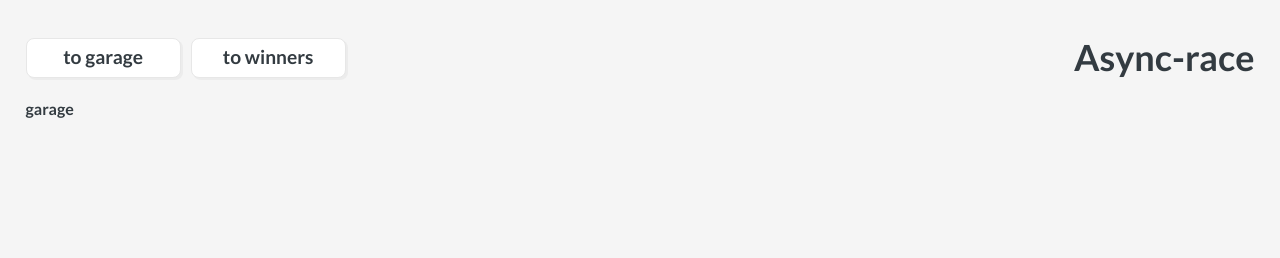
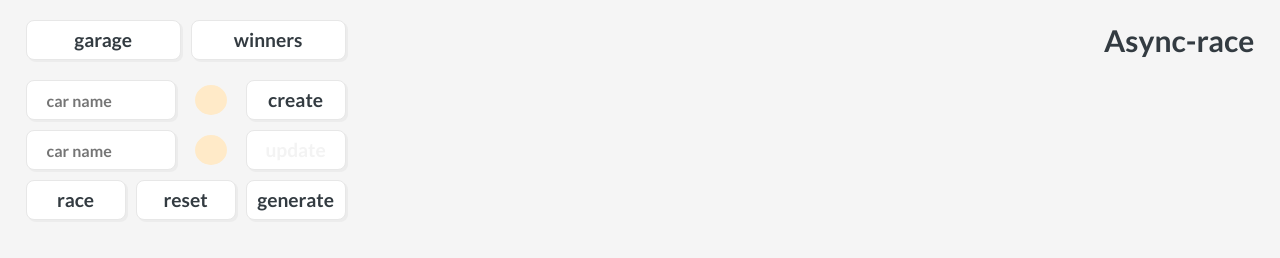
Before and after one commit to chervyakov-vladislav/async-race, a website built with webpack: page async-race/client/src/application/index.html in a window 1280 px wide. Built offline with nearby package versions, Linux system fonts and the light colour scheme.

Commit message:
feat: options layout

```diff
--- a/async-race/client/src/application/core/components/header/header.scss
+++ b/async-race/client/src/application/core/components/header/header.scss
@@ -1,6 +1,5 @@
 .header {
-  padding-top: 15px;
-  height: 100px;
+  height: 80px;
   display: flex;
   align-items: center;
 }
@@ -20,5 +19,5 @@
 }
 
 .header__logo {
-  font-size: 36px;
+  font-size: 30px;
 }
--- a/async-race/client/src/application/core/components/header/header.ts
+++ b/async-race/client/src/application/core/components/header/header.ts
@@ -30,13 +30,13 @@ export class Header extends DOMElement {
     this.garageButton = new ButtonElement(this.headerButtons.node, {
       tagName: 'button',
       classList: ['button'],
-      content: 'to garage',
+      content: 'garage',
     });
 
     this.winnersButton = new ButtonElement(this.headerButtons.node, {
       tagName: 'button',
       classList: ['button'],
-      content: 'to winners',
+      content: 'winners',
     });
 
     this.headerLogo = new DOMElement(this.container.node, {
--- a/async-race/client/src/application/index.scss
+++ b/async-race/client/src/application/index.scss
@@ -9,4 +9,3 @@
 @import "shared/styles/base/_fonts.scss";
 @import "shared/styles/base/_layout.scss";
 @import "shared/styles/base/_keyframes.scss";
-@import "shared/styles/base/_icons.scss";
--- /dev/null
+++ b/async-race/client/src/application/main/components/garage/options/options.scss
@@ -0,0 +1,78 @@
+.options {
+  width: 320px;
+  display: flex;
+  flex-direction: column;
+  gap: 10px;
+
+    &__row {
+      display: flex;
+      justify-content: space-between;
+      align-items: center;
+
+    }
+
+    &__input-text {
+      width: 150px;
+      height: 40px;
+      display: flex;
+      align-items: center;
+      justify-content: center;
+      padding: auto;
+      padding-left: 20px;
+      border: 1px solid #e7e7e7;
+      border-radius: 8px;
+      box-shadow: 2px 2px 0 rgba(208, 208, 208 ,25%);
+      background: #fff;
+      transition: .5s;
+      outline: none;
+
+        &:hover {
+          background: #ffeac8;
+        }
+
+        &:focus::-webkit-input-placeholder {
+          color: transparent;
+        }
+
+        &:focus::-moz-placeholder {
+          color: transparent;
+        }
+
+        &:focus:-ms-input-placeholder {
+          color: transparent;
+        }
+    }
+
+    &__input-color {
+      -webkit-appearance: none;
+      border: none;
+      background: transparent;
+      width: 40px;
+      height: 40px;
+      border-radius: 50%;
+      overflow: hidden;
+      outline: none;
+      cursor: pointer;
+
+        &::-webkit-color-swatch {
+          border: none;
+          border-radius: 50%;
+          padding: 0;
+        }
+
+        &::-moz-focus-inner {
+          border: none;
+          padding: 0;
+          border-radius: 50%;
+        }
+
+        &::-moz-color-swatch {
+          border: none;
+          border-radius: 50%;
+        }
+    }
+
+    &__button {
+      width: 100px;
+    }
+}
--- /dev/null
+++ b/async-race/client/src/application/main/components/garage/options/options.ts
@@ -0,0 +1,108 @@
+import './options.scss';
+
+import { ButtonElement } from '../../../../shared/components/base-elements/button-element';
+import { DOMElement } from '../../../../shared/components/base-elements/dom-element';
+import { InputElement } from '../../../../shared/components/base-elements/input-element';
+
+export class Options extends DOMElement {
+  private row: DOMElement;
+
+  private createInput: InputElement;
+
+  private colorCreateInput: InputElement;
+
+  private createButton: ButtonElement;
+
+  private updateInput: InputElement;
+
+  private colorUpdateInput: InputElement;
+
+  private updateButton: ButtonElement;
+
+  private raceButton: ButtonElement;
+
+  private resetButton: ButtonElement;
+
+  private generateButton: ButtonElement;
+
+  constructor(parentNode: HTMLElement) {
+    super(parentNode, {
+      tagName: 'div',
+      classList: ['options'],
+    });
+
+    this.row = new DOMElement(this.node, {
+      tagName: 'div',
+      classList: ['options__row'],
+    });
+
+    this.createInput = new InputElement(this.row.node, {
+      tagName: 'input',
+      type: 'text',
+      classList: ['options__input-text'],
+      placeholder: 'car name',
+    });
+
+    this.colorCreateInput = new InputElement(this.row.node, {
+      tagName: 'input',
+      type: 'color',
+      classList: ['options__input-color'],
+      value: '#ffeac8',
+    });
+
+    this.createButton = new ButtonElement(this.row.node, {
+      tagName: 'button',
+      classList: ['button', 'options__button'],
+      content: 'create',
+    });
+
+    this.row = new DOMElement(this.node, {
+      tagName: 'div',
+      classList: ['options__row'],
+    });
+
+    this.updateInput = new InputElement(this.row.node, {
+      tagName: 'input',
+      type: 'text',
+      classList: ['options__input-text'],
+      placeholder: 'car name',
+    });
+
+    this.colorUpdateInput = new InputElement(this.row.node, {
+      tagName: 'input',
+      type: 'color',
+      classList: ['options__input-color'],
+      value: '#ffeac8',
+    });
+
+    this.updateButton = new ButtonElement(this.row.node, {
+      tagName: 'button',
+      classList: ['button', 'options__button'],
+      content: 'update',
+      disabled: true,
+    });
+
+    this.row = new DOMElement(this.node, {
+      tagName: 'div',
+      classList: ['options__row'],
+    });
+
+    this.raceButton = new ButtonElement(this.row.node, {
+      tagName: 'button',
+      classList: ['button', 'options__button'],
+      content: 'race',
+    });
+
+    this.resetButton = new ButtonElement(this.row.node, {
+      tagName: 'button',
+      classList: ['button', 'options__button'],
+      content: 'reset',
+    });
+
+    this.generateButton = new ButtonElement(this.row.node, {
+      tagName: 'button',
+      classList: ['button', 'options__button'],
+      content: 'generate',
+    });
+  }
+}
--- a/async-race/client/src/application/main/pages/garage-page/garage-page.ts
+++ b/async-race/client/src/application/main/pages/garage-page/garage-page.ts
@@ -2,31 +2,35 @@ import './garage-page.scss';
 
 import { DOMElement } from '../../../shared/components/base-elements/dom-element';
 import { Page } from '../../../shared/components/page';
+import { Options } from '../../components/garage/options/options';
 
 export class GaragePage extends Page {
-  private options: DOMElement;
+  private optionsContainer: DOMElement;
 
-  private content: DOMElement;
+  private options: Options;
 
-  private pagination: DOMElement;
+  private contentContainer: DOMElement;
+
+  private paginationContainer: DOMElement;
 
   constructor(id: string) {
     super(id);
 
-    this.options = new DOMElement(this.node, {
+    this.optionsContainer = new DOMElement(this.node, {
       tagName: 'div',
       classList: ['garage__options'],
-      content: 'garage',
     });
 
-    this.content = new DOMElement(this.node, {
+    this.contentContainer = new DOMElement(this.node, {
       tagName: 'div',
       classList: ['garage__content'],
     });
 
-    this.pagination = new DOMElement(this.node, {
+    this.paginationContainer = new DOMElement(this.node, {
       tagName: 'div',
       classList: ['garage__pagination'],
     });
+
+    this.options = new Options(this.optionsContainer.node);
   }
 }
--- a/async-race/client/src/application/shared/components/base-elements/button-element.ts
+++ b/async-race/client/src/application/shared/components/base-elements/button-element.ts
@@ -16,5 +16,9 @@ export class ButtonElement extends DOMElement {
     if (options.type) {
       this.node.setAttribute('type', options.type);
     }
+
+    if (options.disabled) {
+      (this.node as HTMLButtonElement).disabled = options.disabled;
+    }
   }
 }
--- a/async-race/client/src/application/shared/models/base-elements.ts
+++ b/async-race/client/src/application/shared/models/base-elements.ts
@@ -20,6 +20,7 @@ export interface FormOptions extends Options {
 export interface ButtonOptions extends Options {
   id?: string;
   type?: string;
+  disabled?: boolean;
 }
 
 export interface InputOptions extends Options {
--- a/async-race/client/src/application/shared/styles/base/_icons.scss
+++ /dev/null
@@ -1,58 +0,0 @@
-.bamboo {
-  width: 10px;
-	height: 21px;
-	transition: .3s;
-  fill: #fff;
-
-     @include tablets {
-      height: 13px;
-     }
-}
-
-.social-icon {
-  transition: .3s;
-  fill: #fff;
-}
-
-.facebook {
-  width: 8px;
-  height: 16px;
-}
-
-.twitter {
-  width: 16px;
-  height: 14px;
-}
-
-.insta {
-  width: 16px;
-  height: 16px;
-}
-
-.youtube {
-  width: 18px;
-  height: 14px;
-}
-
-.dollar {
-  width: 10px;
-  height: 20px;
-  fill: #333B41;
-}
-
-.radio-dollar {
-  width: 12px;
-  height: 25px;
-  transition: .3s;
-  position: absolute;
-  top: 50%;
-  transform: translateY(-50%);
-  left: -12px;
-  transition: .3s;
-
-  @include phones {
-    width: 6px;
-    height: 12px;
-    left: -7px;
-  }
-}
--- a/async-race/client/src/application/shared/styles/base/_layout.scss
+++ b/async-race/client/src/application/shared/styles/base/_layout.scss
@@ -114,4 +114,9 @@ fieldset {
     &:hover {
       background: #ffeac8;
     }
+
+    &:disabled {
+      pointer-events: none;
+      color: rgba(208, 208, 208 ,25%)
+    }
 }
```
Also changed, not shown: async-race/client/src/application/core/index.ts (deleted).
